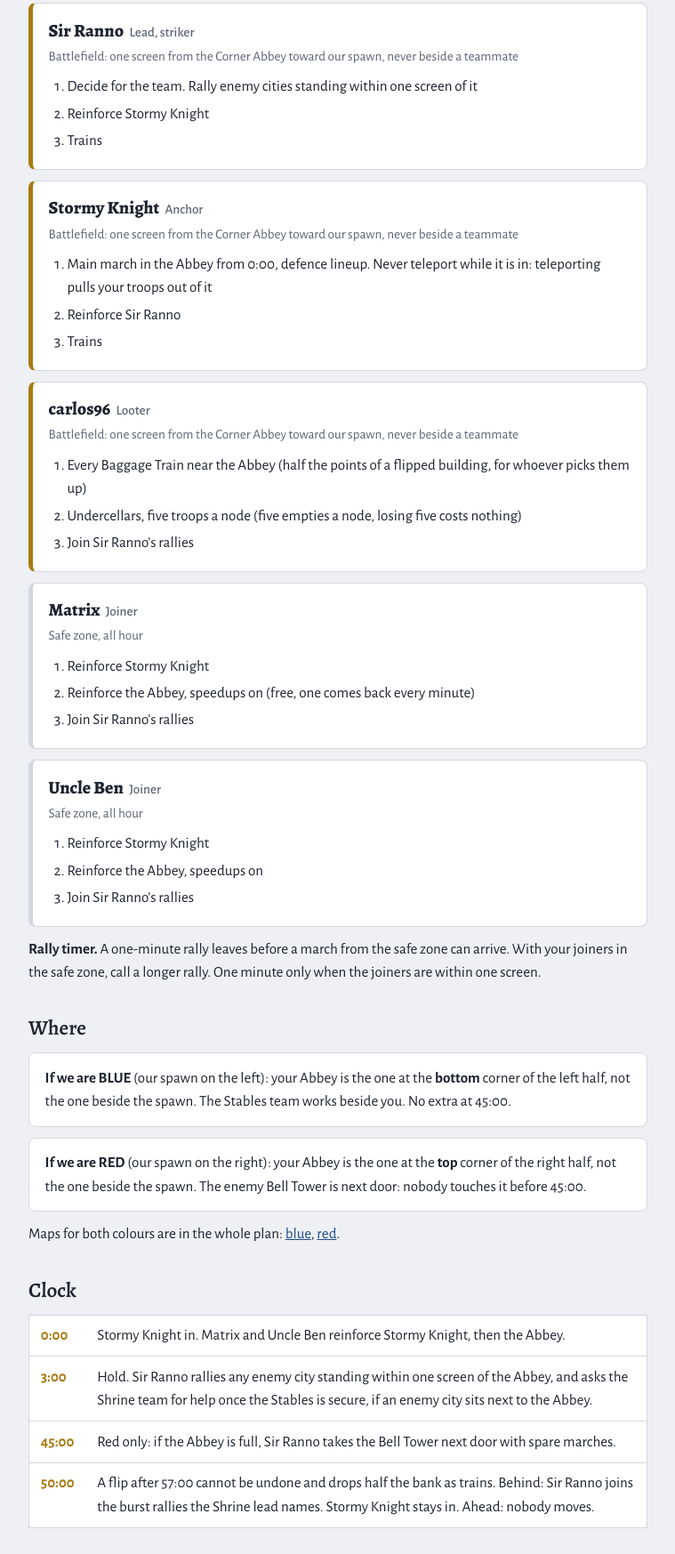
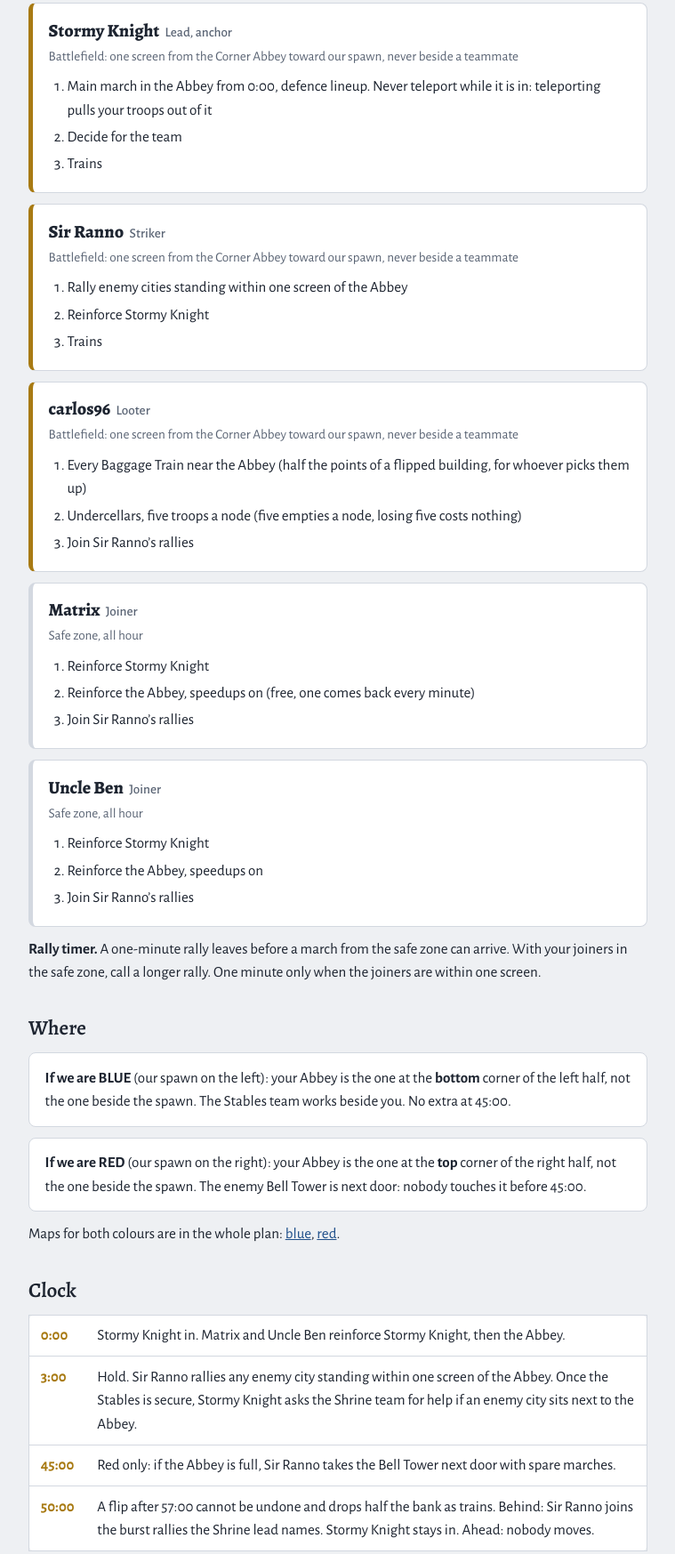
Before and after one commit to GLDGoldie/Swordland-Legion-1, a plain HTML site: page cornerabbey.html in a window 1280 px wide. Shown: the part 423-2170 px from the top of the page at 89% size, without its empty margins (260-1019 px from the left). Drawn offline with nearby package versions, Linux system fonts and the light colour scheme.

Commit message:
Add files via upload

```diff
--- a/cornerabbey.html
+++ b/cornerabbey.html
@@ -98,8 +98,8 @@ a{color:var(--link)}
 <p><strong>Formations.</strong> Into a building or a city: your garrison formation. Into a rally: your attack-joiner formation. Gathering: five troops. Discuss the details with your team.</p>
 
 <h2>Roles</h2>
-<section class="role"><h3>Sir Ranno<span>Lead, striker</span></h3><p class="where">Battlefield: one screen from the Corner Abbey toward our spawn, never beside a teammate</p><ol><li>Decide for the team. Rally enemy cities standing within one screen of it</li><li>Reinforce Stormy Knight</li><li>Trains</li></ol></section>
-<section class="role"><h3>Stormy Knight<span>Anchor</span></h3><p class="where">Battlefield: one screen from the Corner Abbey toward our spawn, never beside a teammate</p><ol><li>Main march in the Abbey from 0:00, defence lineup. Never teleport while it is in: teleporting pulls your troops out of it</li><li>Reinforce Sir Ranno</li><li>Trains</li></ol></section>
+<section class="role"><h3>Stormy Knight<span>Lead, anchor</span></h3><p class="where">Battlefield: one screen from the Corner Abbey toward our spawn, never beside a teammate</p><ol><li>Main march in the Abbey from 0:00, defence lineup. Never teleport while it is in: teleporting pulls your troops out of it</li><li>Decide for the team</li><li>Trains</li></ol></section>
+<section class="role"><h3>Sir Ranno<span>Striker</span></h3><p class="where">Battlefield: one screen from the Corner Abbey toward our spawn, never beside a teammate</p><ol><li>Rally enemy cities standing within one screen of the Abbey</li><li>Reinforce Stormy Knight</li><li>Trains</li></ol></section>
 <section class="role"><h3>carlos96<span>Looter</span></h3><p class="where">Battlefield: one screen from the Corner Abbey toward our spawn, never beside a teammate</p><ol><li>Every Baggage Train near the Abbey (half the points of a flipped building, for whoever picks them up)</li><li>Undercellars, five troops a node (five empties a node, losing five costs nothing)</li><li>Join Sir Ranno’s rallies</li></ol></section>
 <section class="role joiner"><h3>Matrix<span>Joiner</span></h3><p class="where">Safe zone, all hour</p><ol><li>Reinforce Stormy Knight</li><li>Reinforce the Abbey, speedups on (free, one comes back every minute)</li><li>Join Sir Ranno’s rallies</li></ol></section>
 <section class="role joiner"><h3>Uncle Ben<span>Joiner</span></h3><p class="where">Safe zone, all hour</p><ol><li>Reinforce Stormy Knight</li><li>Reinforce the Abbey, speedups on</li><li>Join Sir Ranno’s rallies</li></ol></section>
@@ -114,7 +114,7 @@ a{color:var(--link)}
 <h2>Clock</h2>
 <div class="scroll"><table>
 <tr><td>0:00</td><td>Stormy Knight in. Matrix and Uncle Ben reinforce Stormy Knight, then the Abbey.</td></tr>
-<tr><td>3:00</td><td>Hold. Sir Ranno rallies any enemy city standing within one screen of the Abbey, and asks the Shrine team for help once the Stables is secure, if an enemy city sits next to the Abbey.</td></tr>
+<tr><td>3:00</td><td>Hold. Sir Ranno rallies any enemy city standing within one screen of the Abbey. Once the Stables is secure, Stormy Knight asks the Shrine team for help if an enemy city sits next to the Abbey.</td></tr>
 <tr><td>45:00</td><td>Red only: if the Abbey is full, Sir Ranno takes the Bell Tower next door with spare marches.</td></tr>
 <tr><td>50:00</td><td>A flip after 57:00 cannot be undone and drops half the bank as trains. Behind: Sir Ranno joins the burst rallies the Shrine lead names. Stormy Knight stays in. Ahead: nobody moves.</td></tr>
 </table></div>
```
Also changed, not shown: index.html (+2 -2 lines), shrine.html (+1 -1 lines).
